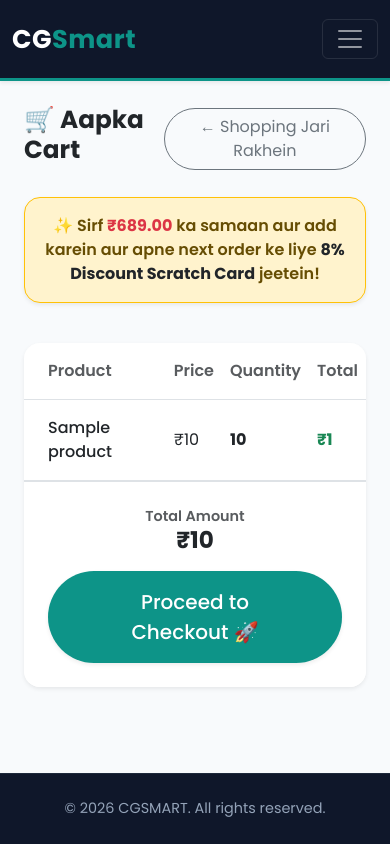
After one commit to pankajchachan2008-rgb/my-online-store, a Django app: template products/templates/products/cart_detail.html in a window 390 px wide. The commit adds this page. Run offline with Django 5.2, Linux system fonts and the light colour scheme; the template is opened without the code that fills it: most values are stand-ins (such as "Sample title", 1, 10 or a date in 2020).

Commit message:
Connected checkout button and fully implemented auto-apply mobile verification loop

```diff
--- a/products/templates/base.html
+++ b/products/templates/base.html
@@ -3,7 +3,7 @@
 <head>
     <meta charset="UTF-8">
     <meta name="viewport" content="width=device-width, initial-scale=1.0">
-    <title>CGSmart - Premium Online Store</title>
+    <title>CGSMART - Premium Online Store</title>
 
     <link href="https://cdn.jsdelivr.net/npm/bootstrap@5.3.0/dist/css/bootstrap.min.css" rel="stylesheet">
 
@@ -148,7 +148,7 @@
 
     <footer class="text-center py-4 mt-auto">
         <div class="container">
-            <p class="mb-0">© 2026 CGSmart Corporate. All rights reserved.</p>
+            <p class="mb-0">© 2026 CGSMART. All rights reserved.</p>
         </div>
     </footer>
 
--- /dev/null
+++ b/products/templates/products/cart_detail.html
@@ -0,0 +1,114 @@
+{% extends 'base.html' %}
+{% block content %}
+<div class="container mt-2 mb-5">
+
+    <div class="d-flex justify-content-between align-items-center mb-4">
+        <h2 class="fw-bold text-dark">🛒 Aapka Cart</h2>
+        <a href="{% url 'home' %}" class="btn btn-outline-secondary rounded-pill px-4">← Shopping Jari Rakhein</a>
+    </div>
+
+    <div class="row mb-4 justify-content-center">
+        <div class="col-md-10">
+
+            <div id="upsell-alert" class="alert alert-warning text-center rounded-4 shadow-sm fw-semibold border-warning d-none" style="font-size: 1rem;">
+                ✨ Sirf <strong class="text-danger">₹<span id="amount-needed"></span></strong> ka samaan aur add karein aur apne next order ke liye <strong class="text-dark">8% Discount Scratch Card</strong> jeetein!
+            </div>
+
+            <div id="scratch-box" class="card border-0 shadow-lg rounded-4 d-none overflow-hidden" style="background: linear-gradient(135deg, #0f172a, #0d9488);">
+                <div class="card-body text-center p-4">
+                    <h4 class="fw-bold text-white mb-2">🎉 Badhai Ho! Aapne ek Scratch Card Jeeta Hai!</h4>
+                    <p class="text-white-50 mb-4 small">Niche diye gaye card par click karke scratch karein aur apna Next Order Discount Code payein.</p>
+
+                    <div class="mx-auto position-relative" style="width: 300px; height: 90px; cursor: pointer;" onclick="revealCard()">
+                        <div class="bg-white rounded-3 w-100 h-100 d-flex align-items-center justify-content-center border border-3 border-warning shadow-inner">
+                            <h4 id="coupon-code" class="fw-bold text-dark m-0" style="letter-spacing: 1px;"></h4>
+                        </div>
+                        <div id="scratch-cover" class="position-absolute top-0 start-0 w-100 h-100 rounded-3 d-flex align-items-center justify-content-center text-dark fw-bold shadow" style="background: repeating-linear-gradient(45deg, #e2e8f0, #e2e8f0 10px, #cbd5e1 10px, #cbd5e1 20px); transition: opacity 0.6s ease; font-size: 1.2rem;">
+                            🪙 Tap to Scratch
+                        </div>
+                    </div>
+                </div>
+            </div>
+
+        </div>
+    </div>
+
+    <div class="card shadow-sm border-0 rounded-4 overflow-hidden">
+        <div class="card-body p-0 table-responsive">
+            {% if cart_items %}
+                <table class="table table-hover align-middle mb-0">
+                    <thead class="bg-light">
+                        <tr>
+                            <th scope="col" class="ps-4 py-3 text-muted fw-semibold">Product</th>
+                            <th scope="col" class="py-3 text-muted fw-semibold">Price</th>
+                            <th scope="col" class="py-3 text-muted fw-semibold">Quantity</th>
+                            <th scope="col" class="py-3 text-muted fw-semibold">Total</th>
+                        </tr>
+                    </thead>
+                    <tbody>
+                        {% for item in cart_items %}
+                        <tr>
+                            <td class="ps-4 py-3 fw-medium text-dark">{{ item.product.name }}</td>
+                            <td class="py-3">₹{{ item.product.price }}</td>
+                            <td class="py-3 fw-bold">{{ item.quantity }}</td>
+                            <td class="py-3 fw-bold text-success">₹{{ item.total_price }}</td>
+                        </tr>
+                        {% endfor %}
+                    </tbody>
+                </table>
+            {% else %}
+                <div class="text-center py-5">
+                    <span style="font-size: 4rem; opacity: 0.5;">🛒</span>
+                    <h4 class="mt-3 text-muted fw-bold">Aapka Cart Khali Hai</h4>
+                    <p class="text-muted">Ache offers ka fayda uthane ke liye samaan add karein!</p>
+                </div>
+            {% endif %}
+        </div>
+
+        {% if cart_items %}
+        <div class="card-footer bg-white p-4 border-top">
+            <div class="row align-items-center">
+                <div class="col-md-6 text-center text-md-start mb-3 mb-md-0">
+                    <span class="text-muted fw-semibold d-block" style="font-size: 0.9rem;">Total Amount</span>
+                    <h3 class="fw-bold text-dark m-0">₹{{ cart_total }}</h3>
+                </div>
+                <div class="col-md-6 text-center text-md-end">
+                    <a href="{% url 'checkout' %}" class="btn btn-premium-primary px-5 py-3 rounded-pill fs-5 shadow-sm">
+                        Proceed to Checkout 🚀
+                    </a>
+                </div>
+            </div>
+        </div>
+        {% endif %}
+    </div>
+
+</div>
+
+<script>
+    document.addEventListener("DOMContentLoaded", function() {
+        let cartTotal = {{ cart_total|default:0 }};
+
+        const upsellAlert = document.getElementById("upsell-alert");
+        const scratchBox = document.getElementById("scratch-box");
+        const couponCode = document.getElementById("coupon-code");
+        const amountNeeded = document.getElementById("amount-needed");
+
+        if (cartTotal >= 999) {
+            scratchBox.classList.remove("d-none");
+            couponCode.innerHTML = "🎁 CGSMART10 <br><small class='text-muted fs-6'>(10% OFF NEXT ORDER)</small>";
+        } else if (cartTotal >= 699) {
+            scratchBox.classList.remove("d-none");
+            couponCode.innerHTML = "🎉 CGSMART08 <br><small class='text-muted fs-6'>(8% OFF NEXT ORDER)</small>";
+        } else if (cartTotal > 0) {
+            upsellAlert.classList.remove("d-none");
+            amountNeeded.innerText = (699 - cartTotal).toFixed(2);
+        }
+    });
+
+    function revealCard() {
+        const cover = document.getElementById("scratch-cover");
+        cover.style.opacity = "0";
+        setTimeout(() => { cover.style.display = "none"; }, 600);
+    }
+</script>
+{% endblock %}
--- a/products/templates/products/product_list.html
+++ b/products/templates/products/product_list.html
@@ -3,7 +3,7 @@
 
 <div class="row mb-5 align-items-center bg-white rounded-4 p-5 shadow-sm border-start border-4 border-info" style="border-left-color: #0d9488 !important;">
     <div class="col-md-7">
-        <span class="badge bg-light text-success mb-2 px-3 py-2 rounded-pill fw-semibold">Welcome to Corporate Store</span>
+        <span class="badge bg-light text-success mb-2 px-3 py-2 rounded-pill fw-semibold">Welcome to Chachan General Store</span>
         <h1 class="display-5 fw-bold text-dark mb-3">Premium Quality,<br>Bhi Bulk Rates Me.</h1>
         <p class="lead text-muted">Chachan General Store ki online branch. Ghar baithe behtareen quality ka samaan sabse saste aur wholesale daamo par mangwayein.</p>
     </div>
--- a/store_backend/urls.py
+++ b/store_backend/urls.py
@@ -4,44 +4,48 @@ from django.conf import settings
 from django.conf.urls.static import static
 from django.contrib.auth import views as auth_views
 
-# Hamare views se saare functions import kiye (Naye logout aur register ke sath)
+# Views components functions standard extraction imports
 from products.views import (
     product_list,
     add_to_cart,
     cart_detail,
-    make_admin,
-    trigger_import,
+    checkout_page,
+    check_coupon_ajax,
     about_page,
     contact_page,
-    custom_logout,    # Naya custom logout
-    register_page     # Naya register page
+    custom_logout,
+    register_page,
+    make_admin,
+    trigger_import
 )
 
 urlpatterns = [
-    # 🔐 Django Admin Panel
+    # 🔐 Django Native Control Desk Panel
     path('admin/', admin.site.urls),
 
-    # 🏠 Website Main Homepage
+    # 🏠 Standard Global Landing Route (Homepage)
     path('', product_list, name='home'),
 
-    # 🛒 Cart System
+    # 🛒 Dynamic Core Transaction Pipelines
     path('add-to-cart/<int:product_id>/', add_to_cart, name='add_to_cart'),
     path('cart/', cart_detail, name='cart_detail'),
+    path('checkout/', checkout_page, name='checkout'),
+    path('check-coupon-ajax/', check_coupon_ajax, name='check_coupon_ajax'),
 
-    # 📄 Naye Pages (About, Contact)
+    # 📄 Static Content Sub-blocks
     path('about/', about_page, name='about'),
     path('contact/', contact_page, name='contact'),
 
-    # 👤 Authentication (Login, Logout, Register)
+    # 👤 Authentication Safe Gates Control Block
     path('login/', auth_views.LoginView.as_view(template_name='registration/login.html'), name='login'),
     path('logout/', custom_logout, name='logout'),
     path('register/', register_page, name='register'),
 
-    # 🤫 Hidden Web Triggers (Admin aur Excel ke liye)
+    # 🤫 Custom Corporate Backend Core Controls
     path('secret-create-admin-xyz/', make_admin, name='secret_make_admin'),
     path('secret-import-products-xyz/', trigger_import, name='secret_trigger_import'),
 ]
 
-# 🖼️ Media files (Product Photos) display karne ke liye
+# Media pipeline engine asset management attachment
 if settings.DEBUG:
     urlpatterns += static(settings.MEDIA_URL, document_root=settings.MEDIA_ROOT)
```
Also changed, not shown: products/templates/checkout.html (added, +79 -0 lines), products/views.py (+118 -83 lines).
